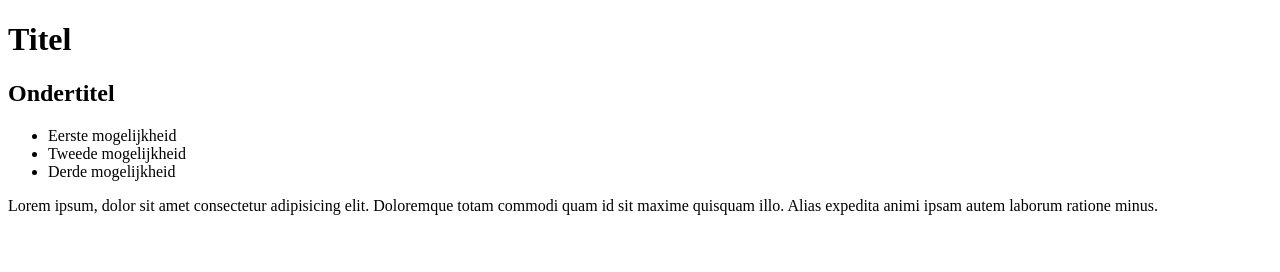
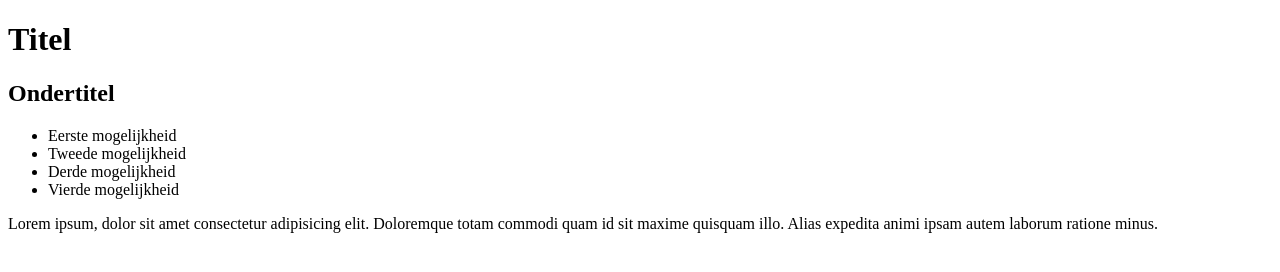
Before and after one commit to JoachimYLVR/firstRepository, a plain HTML site: page index.html in a window 1280 px wide. Drawn offline with Linux system fonts and the light colour scheme.

Commit message:
Vierde mogelijkheid toegevoegd

```diff
--- a/index.html
+++ b/index.html
@@ -14,6 +14,7 @@
       <li>Eerste mogelijkheid</li>
       <li>Tweede mogelijkheid</li>
       <li>Derde mogelijkheid</li>
+      <li>Vierde mogelijkheid</li>
     </ul>
     <p>
       Lorem ipsum, dolor sit amet consectetur adipisicing elit. Doloremque totam
```
